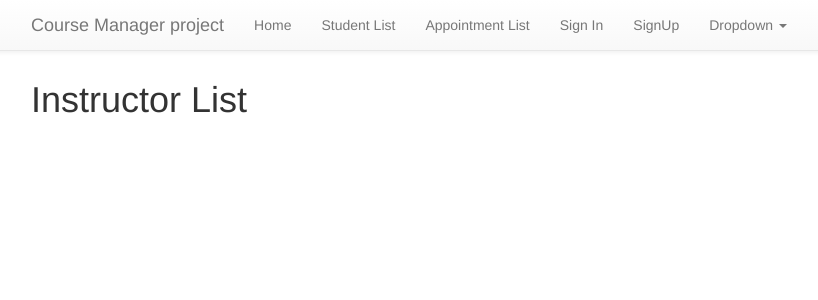
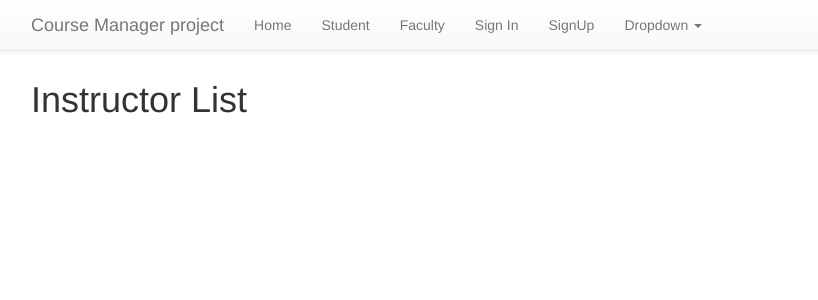
Before and after one commit to almarzouq/course_mgt_sys, a Django app: page /instructors/instructor/list/ in a window 1280 px wide. Shown: the top 300 px of the page, without its empty margins (39-857 px from the left). Run offline with Django 3.2, Linux system fonts and the light colour scheme; data that the repository does not hold is empty; some libraries are stand-ins or nearby versions.

Commit message:
added integrations to the instructor

```diff
--- a/course_mgt_sys/templates/base.html
+++ b/course_mgt_sys/templates/base.html
@@ -56,8 +56,8 @@ other head content must come *after* these tags -->
         <ul class="nav navbar-nav">
           {% block nav %}
           <li><a href="{% url 'index' %}"> Home </a></li>
-          <li><a href="{% url 'students_list' %}"> Student List </a></li>
-          <li><a href="{% url 'appointment_list' %}"> Appointment List </a></li>
+          <li><a href="{% url 'students_list' %}"> Student </a></li>
+          <li><a href="{% url 'instructor_list' %}"> Faculty </a></li>
           {% if user.is_authenticated %}
           <li><a href="{% url 'account_logout' %}"> Sign Out </a></li>
 
--- a/instructors/templates/instructor_list.html
+++ b/instructors/templates/instructor_list.html
@@ -3,9 +3,9 @@
 
 <div class="list-group">
   {% for instructor in instructor %}
+  <ul>
+    <a class="list-group-item" href="{% url 'instructor_view' instructor.pk %}">
 
-  <ul>
-    <li class="list-group-item">
       <p class="list-group-item-heading">Instructor Name: {{instructor.name}}
       </p>
 
@@ -26,13 +26,13 @@
 
       <p class="list-group-item-text">Twitter Username: {{instructor.twitter_id}}
       </p>
-    </br>
+
        <a class="btn btn-default" href="{% url 'instructor_edit' instructor.pk %}"> Edit Instructor </a>
-    </li>
-
-  </ul>
+        <a class="btn btn-default" href="{% url 'appointment_view' instructor.pk %}"> View Appointments </a>
+        <a class="btn btn-default" href="{% url 'instructor_view' instructor.pk %}"> View Announcements </a>
+        <a class="btn btn-default" href="{% url 'take_appointment' instructor.pk %}"> Take an appointment </a>
+      </ul>
 
   {%endfor%}
-
 </div>
   {% endblock %}
```
